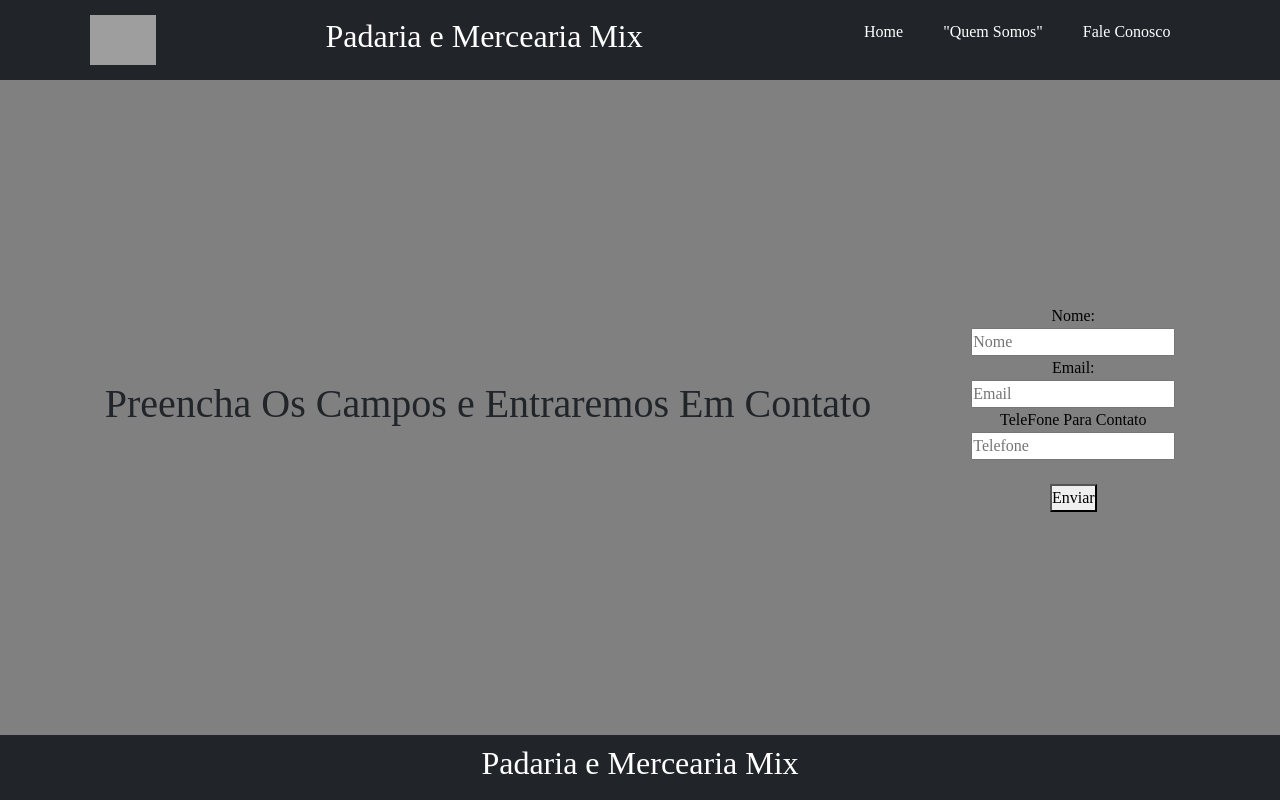
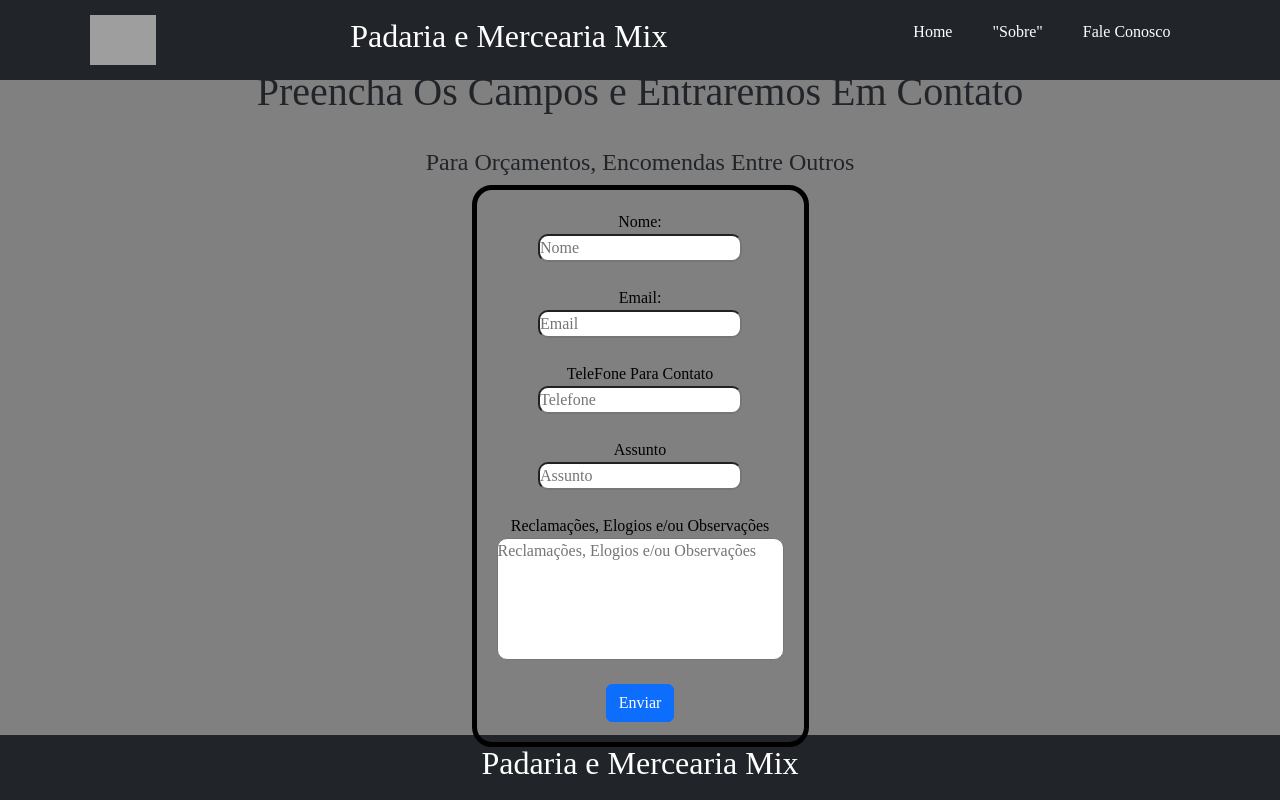
Before and after one commit to MarcosSousa10/sitespa, a React (Create React App) app: page /faleconosco in a window 1280 px wide. Built offline with nearby package versions, Linux system fonts and the light colour scheme; grey boxes are pictures that could not be loaded; a web font is replaced by a local one.

Commit message:
15102022

```diff
--- a/src/componentes/Header/index.js
+++ b/src/componentes/Header/index.js
@@ -11,7 +11,7 @@ const Header = () => {
     <h2 >Padaria e Mercearia Mix</h2>
     <ul>
         <li><Link to={'/'}><a>Home</a></Link></li>
-        <li><Link to={'/sobre'}><a>"Quem Somos"</a></Link></li>
+        <li><Link to={'/sobre'}><a>"Sobre"</a></Link></li>
         <li><Link to={'/faleconosco'}><a>Fale Conosco</a></Link></li>
     </ul>
 </main>
--- a/src/pages/FaleConosco/index.js
+++ b/src/pages/FaleConosco/index.js
@@ -2,18 +2,23 @@ import './style.css';
 const faleconosco = () => {
 
 return (
-    <div className='formulario'>
+    <div className='container formulario'>
 
 
-    <h1>Preencha Os Campos e Entraremos Em Contato</h1>
+    <h1>Preencha Os Campos e Entraremos Em Contato</h1><br/>
+    <h4>Para Orçamentos, Encomendas Entre Outros </h4>
 <form>
 <label for="">Nome:</label>
-<input type="text" name="nome" placeholder='Nome' />
+<input type="text" name="nome"  placeholder='Nome' /><br/>
  <label for="">Email:</label>
- <input type="email" name="email" placeholder='Email' />
+ <input type="email" name="email" placeholder='Email' /><br/>
 <label for="">TeleFone Para Contato</label>
 <input type="tel" name="telefone" placeholder='Telefone' /><br/>
-<button type="">Enviar</button>
+<label for="">Assunto</label>
+<input type="text" name="observacao" placeholder='Assunto'/><br/>
+<label for="">Reclamações, Elogios e/ou Observações</label>
+<textarea rows="5" cols="30"style={{resize:'none'}} placeholder='Reclamações, Elogios e/ou Observações'></textarea><br/>
+<button type="submit" className='btn btn-primary'>Enviar</button>
 
 </form>
 </div>
--- a/src/pages/FaleConosco/style.css
+++ b/src/pages/FaleConosco/style.css
@@ -1,6 +1,6 @@
 .formulario{
     display: flex;
-    flex-direction: row;
+    flex-direction: column;
     align-items: center;
     text-align: center;
     justify-content: center;
@@ -12,7 +12,14 @@
     align-items: center;
     text-align: center;
     justify-content: center;
-    margin-left: 100px;
+    border-radius: 20px;
+    padding: 20px;
     color: black;
+    border: solid 5px black;
+
 
 }
+.formulario form input{
+    border-radius: 10px;
+}
+.formulario form textarea{border-radius: 10px;}
--- a/src/pages/Sobre/index.js
+++ b/src/pages/Sobre/index.js
@@ -4,9 +4,9 @@ const sobre=()=>{
     return (
         <div className='container div'>
             <h1 className='margem'>Sobre</h1>
-            <p>Maio de 2021, inaugura-se a MINASPÃO, uma empresa genuinamente mineira, com a finalidade de se tornar um ponto de encontro dos moradores de Santa Luzia.
+            <p>Maio de 2021, inaugura-se a Padaria e Mercearia Mix, uma empresa genuinamente mineira, com a finalidade de se tornar um ponto de encontro dos moradores de Santa Luzia.
 
- Como missão, a MINASPÃO pretende oferecer, além de diversos itens da culinária mineira, qualidade nos produtos, cordialidade, inovação, excelência no atendimento, ambiente agradável, conforto e segurança, de modo a superar as expectativas dos clientes.
+ Como missão, a Padaria e Mercearia Mix pretende oferecer, além de diversos itens da culinária mineira, qualidade nos produtos, cordialidade, inovação, excelência no atendimento, ambiente agradável, conforto e segurança, de modo a superar as expectativas dos clientes.
 
  Vislumbramos ser, a curto prazo, não só em Santa Luzia, como em todo o Estado de Minas Gerais, líder no segmento de panificação, confeitaria e lanches rápidos, com a solidificação da marca na Capital e expansão para diversos municípios do Estado, sendo também uma empresa reconhecida pelos níveis de excelência em sua atuação empresarial.</p>
 
```
